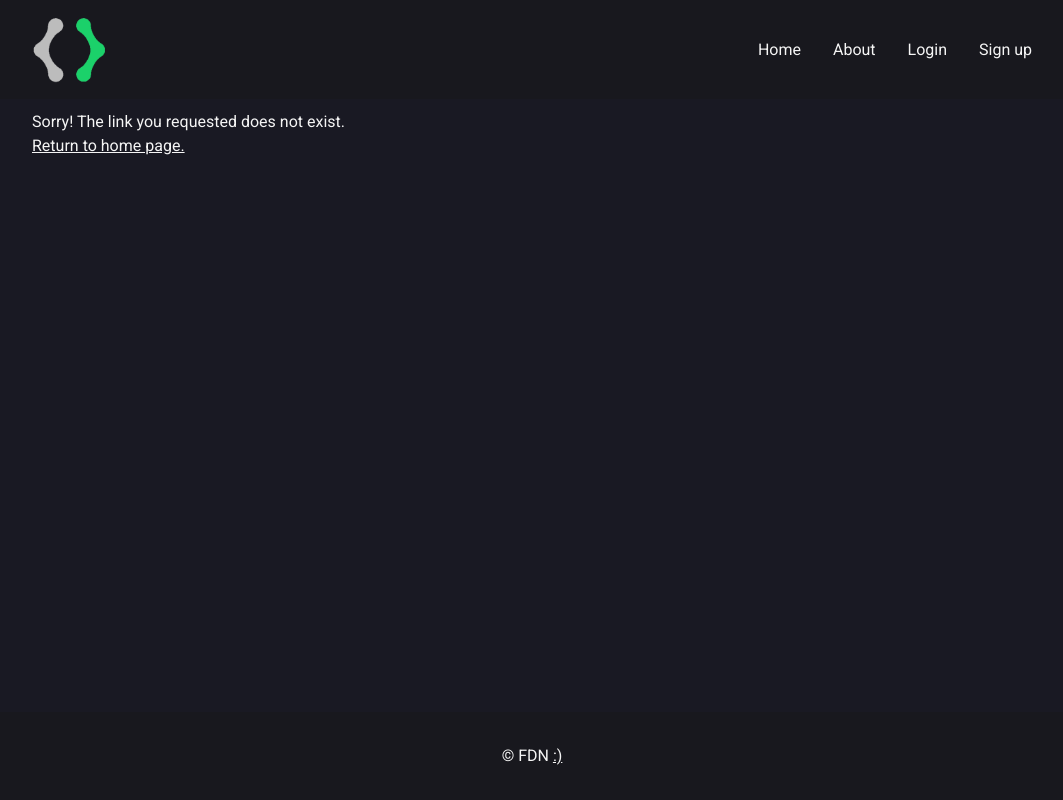
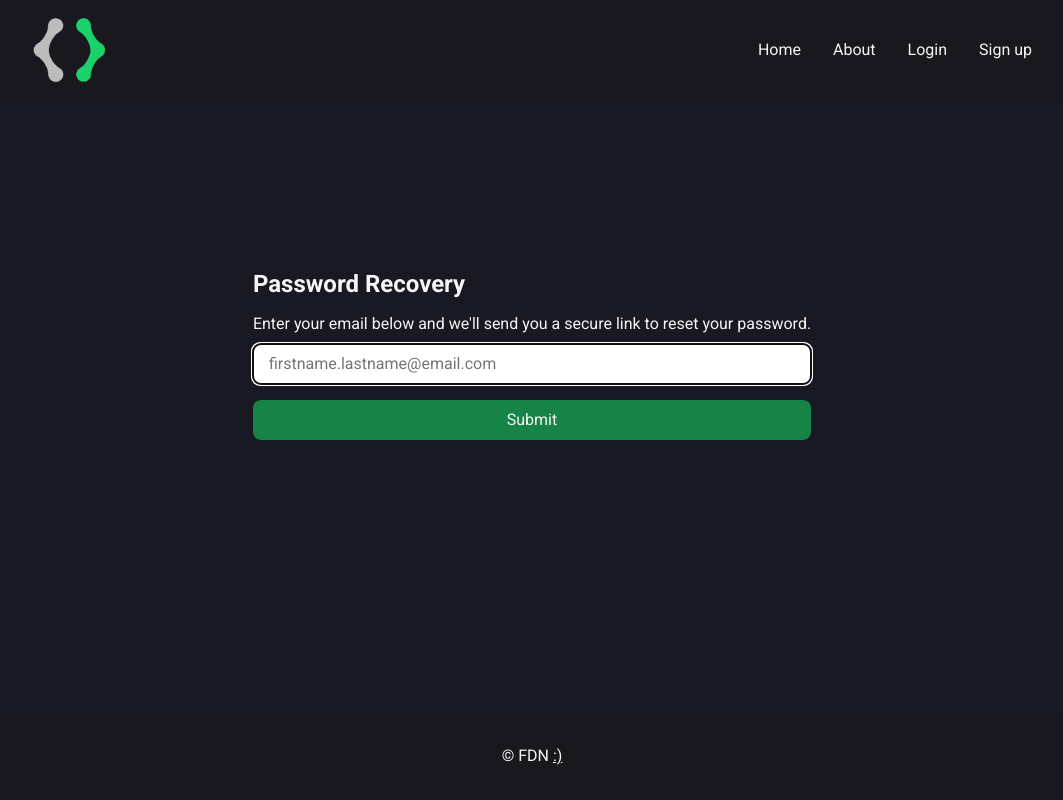
Before and after one commit to rldmq/password-manager, a React (Vite) app: page /recover in a window 1280 px wide. Shown: the whole page, without its empty margins (108-1171 px from the left). Built offline with nearby package versions, Linux system fonts and the light colour scheme; no server answers.

Commit message:
PWM-0007-Add a forgot password link to the login page
Added:
-Renamed ForgotPassword.jsx to ResetPassword.jsx
-'recover' route in index.jsx
-NotificationSlideUp component for success message
-reset-password.css for styling

```diff
--- a/src/assets/styles/login.css
+++ b/src/assets/styles/login.css
@@ -47,7 +47,13 @@
     margin-top: 1em;
 }
 
-.form__signup:hover{
+.form__reset{
+    margin-top: 1em;
+    font-size: 0.75rem;
+}
+
+.form__signup:hover,
+.form__reset:hover{
     color: var(--dark-mode-green);
 }
 
--- /dev/null
+++ b/src/assets/styles/reset-password.css
@@ -0,0 +1,51 @@
+/* RESET PASSWORD STYLES */
+.main__reset{
+    padding: 0 2em;
+    display: flex;
+    flex-direction: column;
+    justify-content: center;
+    align-items: center;
+    gap: 1em;
+    left: 0;
+    right: 0;
+    margin: auto;
+
+}
+
+.reset__heading{
+    font-size: 1.5rem;
+    font-weight: 600;
+    align-self: flex-start;
+}
+
+.reset__form{
+    display: flex;
+    flex-direction: column;
+    gap: 0.5em;
+}
+
+#email{
+    color: black;
+}
+
+.reset__error,
+.reset__error_link{
+    color: red;
+}
+
+.reset__error_link{
+    cursor: pointer;
+}
+
+.reset__btn_submit{
+    background-color: var(--dark-mode-btn);
+    border: none;
+    padding: 0.5em;
+    border-radius: 0.5em;
+    margin-top: 0.5em;
+    cursor: pointer;
+}
+
+.reset__btn_submit:active{
+    transform: translate(1px, 1px);
+}
--- /dev/null
+++ b/src/components/NotificationSlideUp.jsx
@@ -0,0 +1,15 @@
+import React from 'react'
+
+export default function NotificationSlideUp({ type, message }){
+
+    const style = {
+        color: type.includes('success') ? "var(--dark-mode-green)" : 'red',
+        borderColor: type.includes('success') ? "var(--dark-mode-green)" : 'red'
+    }
+
+    return (
+        <div className='notification__slideup' style={style}>
+            {message}
+        </div>
+    )
+}
--- a/src/index.jsx
+++ b/src/index.jsx
@@ -7,6 +7,7 @@ import './assets/styles/home.css'
 import './assets/styles/about.css'
 import './assets/styles/login.css'
 import './assets/styles/signup.css'
+import './assets/styles/reset-password.css'
 import './assets/styles/account/account.css'
 import './assets/styles/account/modal-add-account.css'
 
@@ -16,6 +17,7 @@ import Home from './pages/Home'
 import About from './pages/About'
 import Login, { action as loginAction, loader as loginLoader } from './pages/Login'
 import Signup from './pages/Signup'
+import ResetPassword, { action as resetPasswordAction } from './pages/ResetPassword'
 import NotFound from './pages/NotFound'
 
 import Account, { loader as accountLoader, action as accountAction } from './pages/account/Account'
@@ -39,6 +41,7 @@ function App(){
                     loader={loginLoader}
                     />
                     <Route path='signup' element={<Signup />}/>
+                    <Route path='recover' element={<ResetPassword />} action={resetPasswordAction}/>
                     <Route
                     path='account'
                     element={<Account />}
--- a/src/pages/Login.jsx
+++ b/src/pages/Login.jsx
@@ -103,6 +103,13 @@ export default function Login(){
                     {navigation.state === 'idle' ? 'Login' : 'Logging in...'}
                 </button>
 
+                <Link
+                    to='/recover'
+                    className='form__reset'
+                >
+                    Forgot your password? Click here!
+                </Link>
+
             </Form>
         </main>
     )
--- a/src/pages/NotFound.jsx
+++ b/src/pages/NotFound.jsx
@@ -3,7 +3,7 @@ import { Link } from 'react-router-dom'
 
 export default function NotFound(){
     return (
-        <main className='main meain__notfound'>
+        <main className='main main__notfound'>
             <h1>Sorry! The link you requested does not exist.</h1>
             <Link to='/'>Return to home page.</Link>
         </main>
--- /dev/null
+++ b/src/pages/ResetPassword.jsx
@@ -0,0 +1,69 @@
+import React from 'react'
+import { Form, useActionData, Link } from 'react-router-dom'
+import { auth } from '../assets/utils'
+import { sendPasswordResetEmail } from 'firebase/auth'
+
+import NotificationSlideUp from '../components/NotificationSlideUp'
+
+// This is here so that if the user clicks the button again, it allows another notification to appear
+let count = 0
+
+export async function action({ request }){
+
+    const formData = await request.formData()
+
+    const email = formData.get('email')
+
+    try{
+        await sendPasswordResetEmail(auth,email)
+        count += 1
+        const val = `success-${count}`
+        return val
+    }catch(err){
+        if(err.code === 'auth/invalid-email'){
+            return 'not-found'
+        }else{
+            return 'unknown'
+        }
+    }
+}
+
+export default function ResetPassword(){
+
+    const emailInput = React.useRef()
+
+    const [slideNotificationVis, setSlideNotificationVis] = React.useState(false)
+
+    const error = useActionData()
+
+    React.useEffect(()=>{
+        emailInput.current.focus()
+
+        if(error){
+            if(error.includes('success')){
+                setSlideNotificationVis(true)
+                document.getElementById('email').value = ''
+                setTimeout(()=>{
+                    setSlideNotificationVis(false)
+                },3000)
+            }else if(error.includes('not-found')){
+
+            }
+        }
+    },[error])
+
+    return (
+        <main className='main main__reset'>
+            <h1 className='reset__heading'>Password Recovery</h1>
+            <Form method='post' className='reset__form'>
+                <label htmlFor='email'>Enter your email below and we'll send you a secure link to reset your password.</label>
+                <input type='email' id='email' name='email' placeholder='firstname.lastname@email.com' ref={emailInput}/>
+                {error === 'not-found' ?
+                <p className='reset__error'>The email provided was not found.<br /><Link to='/signup' className='reset__error_link'>Need an account? Click here to sign up!</Link></p>
+                : error === 'unknown' ? <p className='reset__error'>Unknown error. Please refresh the page and try again or <br /><Link to='/contact' className='reset__error_link'>contact our support team by clicking here</Link></p> : null}
+                <button className='reset__btn_submit'>Submit</button>
+            </Form>
+            {slideNotificationVis && <NotificationSlideUp type={error} message={'Success! Email sent!'}/>}
+        </main>
+    )
+}
--- a/src/styles.css
+++ b/src/styles.css
@@ -166,6 +166,27 @@ body{
     background-color: whitesmoke;
 }
 
+/*
+    NOTIFICATIONS
+*/
+.notification__slideup{
+    padding: 0.25em 0.75em;
+    border-width: 2px;
+    border-style: solid;
+    border-radius: 2em;
+    position: fixed;
+    font-weight: 600;
+    background: var(--dark-mode-secondary-background);
+    box-shadow: 0 0 10px black;
+    bottom: 7em;
+    opacity: 0;
+    animation: 0.25s ease-in-out notificationSlideUp, 2s ease-in-out 0.25s notificationFadeOut;
+}
+
+/*
+    MEDIA QUERIES
+*/
+
 @media screen and (min-width: 1000px){
     #root{
         max-width: 1000px;
@@ -217,6 +238,10 @@ body{
     }
 }
 
+/*
+    ANIMATIONS
+*/
+
 @keyframes expandLogoText{
     0%{
         width: 0%;
@@ -240,3 +265,28 @@ body{
         width: 0;
     }
 }
+
+@keyframes notificationSlideUp{
+    0%{
+        bottom: 3em;
+        opacity: 0;
+    }
+    100%{
+        bottom: 7em;
+        opacity: 1;
+    }
+}
+
+@keyframes notificationFadeOut{
+    0%{
+        opacity: 1;
+    }
+    90%{
+        opacity: 1;
+    }
+    100%{
+        opacity: 0;
+        display: none;
+        visibility: hidden;
+    }
+}
```
Also changed, not shown: src/pages/ForgotPassword.jsx (deleted, +0 -11 lines).
